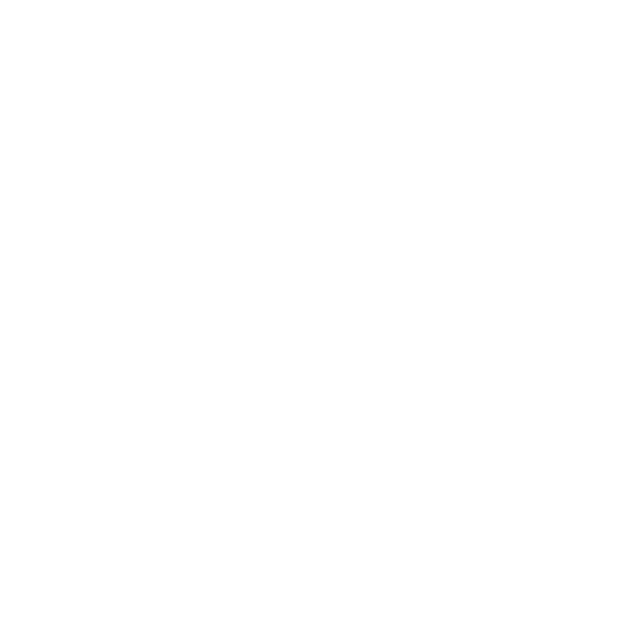
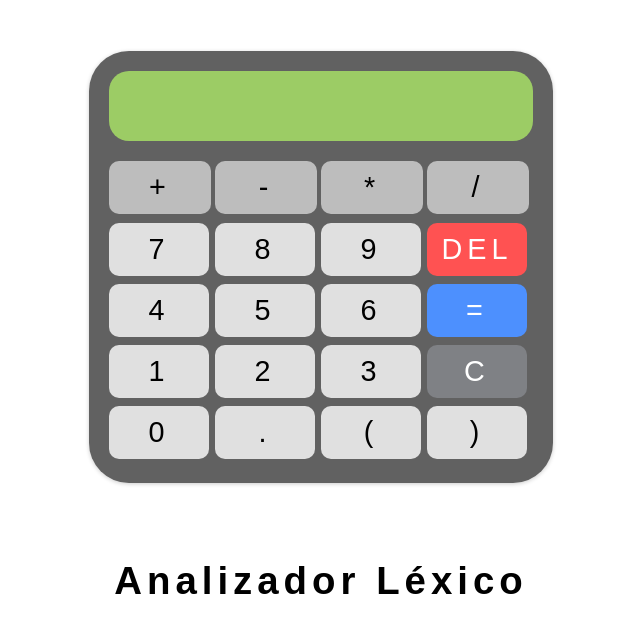
Before and after one commit to NoeOnDev/Calculator-Web-Lexical-Derivation-Tree, a React (Vite) app: page /fail in a window 1280 px wide. Before the commit this address had no page. Shown: the top 632 px of the page, without its empty margins (319-959 px from the left). Built offline with nearby package versions, Linux system fonts and the light colour scheme.

Commit message:
Añadir componente CalculadoraForm y página Calculadora

```diff
--- /dev/null
+++ b/src/components/CalculadoraForm.jsx
@@ -0,0 +1,3 @@
+function CalculadoraFrom() {}
+
+export default CalculadoraFrom;
--- a/src/components/CalculatorForm.jsx
+++ b/src/components/CalculatorForm.jsx
@@ -8,20 +8,18 @@
     const [tokens, setTokens] = useState([]);
 
     const handleNumberClick = useCallback((e) => {
-        setInput(input => appendNumber(input, e.target.textContent));
-    }, []);
-
-    function appendNumber(input, newNumber) {
+        setInput(input => {
             const lastChar = input[input.length - 1];
-        if (newNumber === '.') {
+            if (e.target.textContent === '.') {
                 const parts = input.split(/[\+\-\*\/]/);
                 const lastNumber = parts[parts.length - 1];
                 if (lastNumber.includes('.')) {
                     return input;
                 }
             }
-        return input + newNumber;
-    }
+            return input + e.target.textContent;
+        });
+    }, []);
 
     const handleOperatorClick = useCallback((e) => {
         const operators = new Set(['+', '-', '*', '/']);
@@ -44,6 +42,7 @@
                 throw new Error('Resultado inválido: ' + result);
             }
             setInput(result.toString());
+            setResultDisplayed(true);
             setError(null);
             const tokens = tokenize(input);
             setTokens(tokens);
@@ -52,6 +51,7 @@
             setError(error.message);
         }
     }, [input]);
+
 
     const handleDeleteClick = useCallback(() => {
         setInput(input.slice(0, -1));
@@ -194,7 +194,6 @@
         return stack[0];
     }, []);
 
-
     return (
         <div className={style.container}>
             <div className={style.calculator}>
--- a/src/container/App.jsx
+++ b/src/container/App.jsx
@@ -1,11 +1,13 @@
 import { BrowserRouter, Route, Routes } from "react-router-dom";
 import Calculator from "../page/Calculator";
+import Calculadora from "../page/Calculadora";
 
 function App() {
     return (
         <BrowserRouter>
             <Routes>
-                <Route path="/" element={<Calculator />} />
+                <Route path="/" element={<Calculadora />} />
+                <Route path="/fail" element={<Calculator />} />
             </Routes>
         </BrowserRouter>
     );
--- /dev/null
+++ b/src/page/Calculadora.jsx
@@ -0,0 +1,9 @@
+import CalculadoraFrom from "../components/CalculadoraForm";
+
+function Calculadora() {
+    return (
+        <CalculadoraFrom />
+    );
+}
+
+export default Calculadora;
```
Lines whose indentation alone changed are shown as unchanged.
